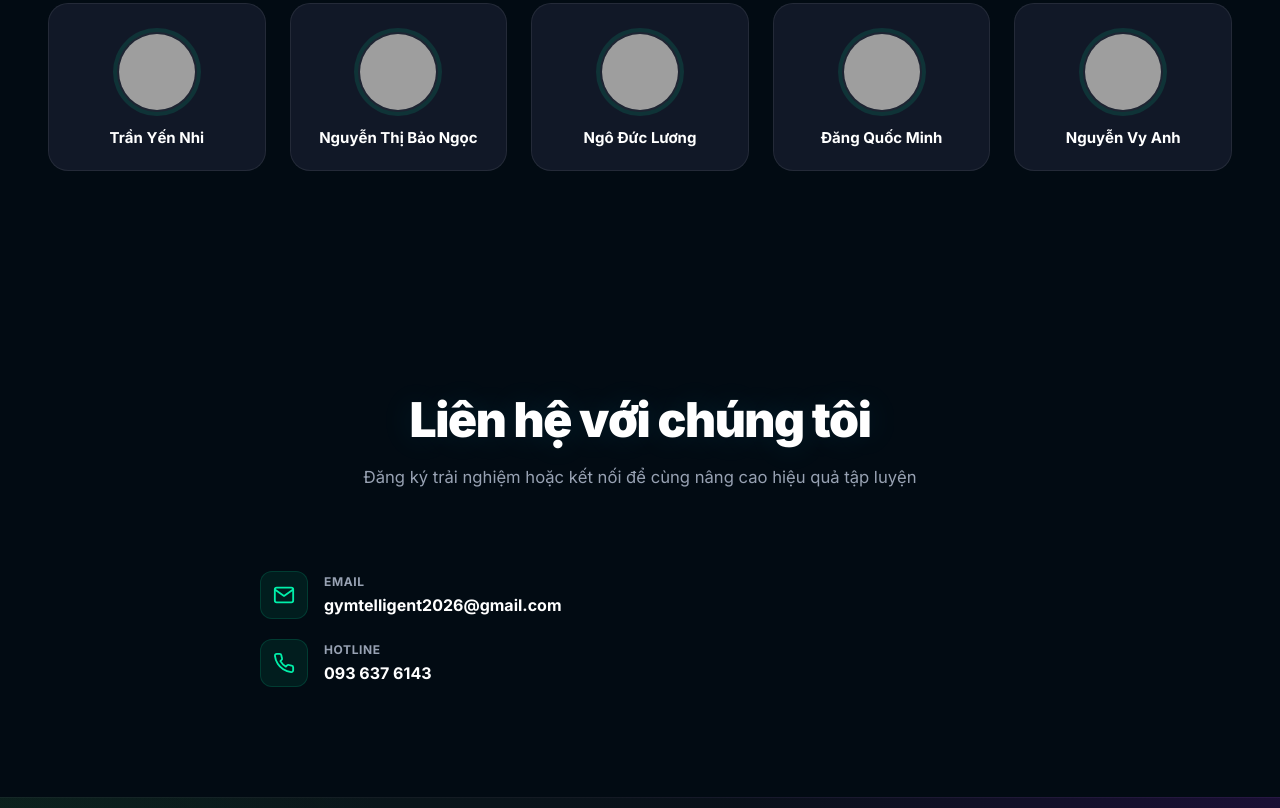
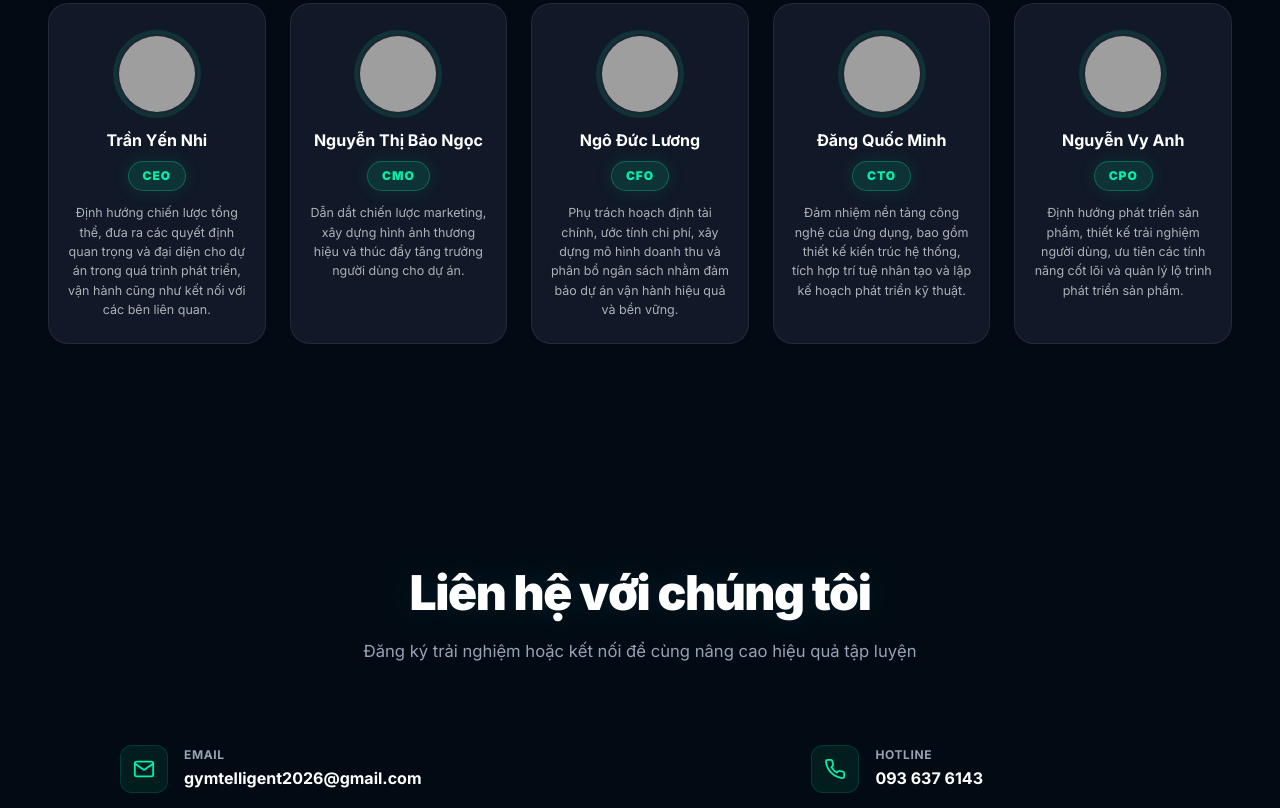
Before and after one commit to Natlife/intelligym, a website: page index.html in a window 1280 px wide. Shown: the part 7552-8360 px from the top of the page. Drawn offline with Linux system fonts and the light colour scheme; grey boxes are pictures that could not be loaded.

Commit message:
Update team

```diff
--- a/index.html
+++ b/index.html
@@ -698,22 +698,32 @@
     <article class="member reveal">
       <img class="avatar" src="assets/9aa2ca09-d58a-45c7-afae-deb12de25d48.png" alt="Trần Yến Nhi" />
       <h4>Trần Yến Nhi</h4>
+      <p class="member-role">CEO</p>
+      <p class="member-desc">Định hướng chiến lược tổng thể, đưa ra các quyết định quan trọng và đại diện cho dự án trong quá trình phát triển, vận hành cũng như kết nối với các bên liên quan.</p>
     </article>
     <article class="member reveal delay-1">
       <img class="avatar" src="assets/a7c6999c-abb2-42ae-869f-da30351db7bf.png" alt="Nguyễn Thị Bảo Ngọc" />
       <h4>Nguyễn Thị Bảo Ngọc</h4>
+      <p class="member-role">CMO</p>
+      <p class="member-desc">Dẫn dắt chiến lược marketing, xây dựng hình ảnh thương hiệu và thúc đẩy tăng trưởng người dùng cho dự án.</p>
     </article>
     <article class="member reveal delay-2">
       <img class="avatar" src="assets/a2a6b2ac-7e2c-411b-bbf4-5349cee8bb50.png" alt="Ngô Đức Lương" />
       <h4>Ngô Đức Lương</h4>
+      <p class="member-role">CFO</p>
+      <p class="member-desc">Phụ trách hoạch định tài chính, ước tính chi phí, xây dựng mô hình doanh thu và phân bổ ngân sách nhằm đảm bảo dự án vận hành hiệu quả và bền vững.</p>
     </article>
     <article class="member reveal delay-3">
       <img class="avatar" src="assets/0675f056-d8f7-4816-9ddc-e1c0d8cb79a2.png" alt="Đặng Quốc Minh" />
       <h4>Đăng Quốc Minh</h4>
+      <p class="member-role">CTO</p>
+      <p class="member-desc">Đảm nhiệm nền tảng công nghệ của ứng dụng, bao gồm thiết kế kiến trúc hệ thống, tích hợp trí tuệ nhân tạo và lập kế hoạch phát triển kỹ thuật.</p>
     </article>
     <article class="member reveal">
       <img class="avatar" src="assets/9af1e005-fcf6-46c8-8ae1-3f8150993ddc.png" alt="Nguyễn Vy Anh" />
       <h4>Nguyễn Vy Anh</h4>
+      <p class="member-role">CPO</p>
+      <p class="member-desc">Định hướng phát triển sản phẩm, thiết kế trải nghiệm người dùng, ưu tiên các tính năng cốt lõi và quản lý lộ trình phát triển sản phẩm.</p>
     </article>
   </div>
 </section>
--- a/src/css/contact.css
+++ b/src/css/contact.css
@@ -3,7 +3,7 @@
   grid-template-columns: 1fr;
   gap: clamp(36px, 6vw, 64px);
   align-items: flex-start;
-  max-width: 760px;
+  max-width: 1040px;
   margin: 0 auto;
   width: 100%;
 }
@@ -31,8 +31,8 @@
 }
 
 .contact-details {
-  display: flex;
-  flex-direction: column;
+  display: grid;
+  grid-template-columns: 1fr;
   gap: 20px;
   width: 100%;
 }
@@ -41,6 +41,7 @@
   display: flex;
   align-items: center;
   gap: 16px;
+  min-width: 0;
 }
 
 .detail-icon {
@@ -76,6 +77,7 @@
   font-size: clamp(14px, 1.4vw, 16px);
   font-weight: 700;
   transition: color 0.25s ease;
+  overflow-wrap: anywhere;
 }
 
 .contact-detail-item a:hover {
@@ -85,6 +87,12 @@
 @media (min-width: 1024px) {
   .contact-info {
     padding-top: 16px;
+  }
+
+  .contact-details {
+    grid-template-columns: minmax(0, 1.35fr) minmax(260px, .75fr);
+    align-items: center;
+    gap: clamp(28px, 5vw, 72px);
   }
 }
 
--- a/src/css/team.css
+++ b/src/css/team.css
@@ -2,7 +2,7 @@
   display: grid;
   grid-template-columns: repeat(2, 1fr);
   gap: clamp(16px, 2.5vw, 24px);
-  max-width: 900px;
+  max-width: 980px;
   margin-inline: auto;
 }
 
@@ -14,18 +14,25 @@
 
 @media (min-width: 981px) {
   .team-list {
-    grid-template-columns: repeat(5, 1fr);
+    grid-template-columns: repeat(3, 1fr);
+    max-width: 1120px;
+  }
+}
+
+@media (min-width: 1200px) {
+  .team-list {
+    grid-template-columns: repeat(5, minmax(0, 1fr));
     max-width: none;
   }
 }
 
 .member {
-  padding: clamp(20px, 3vw, 28px) 12px clamp(16px, 2.5vw, 22px);
+  padding: clamp(22px, 3vw, 30px) clamp(14px, 2vw, 18px) clamp(18px, 2.5vw, 24px);
   border-radius: 20px;
   background: #111827;
   border: 1px solid rgba(255, 255, 255, .08);
   text-align: center;
-  min-height: auto;
+  min-height: 100%;
   transition: transform 0.25s cubic-bezier(0.16, 1, 0.3, 1), border-color 0.25s ease;
   display: flex;
   flex-direction: column;
@@ -54,8 +61,42 @@
 }
 
 .member h4 {
-  font-size: clamp(12px, 1.4vw, 15px);
+  font-size: clamp(13px, 1.4vw, 16px);
   line-height: 1.3;
   font-weight: 700;
   color: #ffffff;
+  margin-bottom: 10px;
 }
+
+.member-role {
+  display: inline-flex;
+  align-items: center;
+  justify-content: center;
+  min-height: 30px;
+  padding: 6px 14px;
+  border-radius: 999px;
+  background: rgba(0, 240, 170, 0.12);
+  border: 1px solid rgba(0, 240, 170, 0.28);
+  color: var(--green);
+  font-size: 12px;
+  font-weight: 900;
+  letter-spacing: .08em;
+  line-height: 1;
+  margin-bottom: 12px;
+  box-shadow: 0 0 18px rgba(0, 240, 170, 0.12);
+}
+
+.member-desc {
+  color: rgba(248, 250, 252, .68);
+  font-size: clamp(11px, 1vw, 12.5px);
+  line-height: 1.55;
+  margin: 0;
+  overflow-wrap: anywhere;
+}
+
+@media (max-width: 640px) {
+  .team-list {
+    grid-template-columns: 1fr;
+    max-width: 420px;
+  }
+}
```
Also changed, not shown: src/components/team.html (+10 -0 lines).
